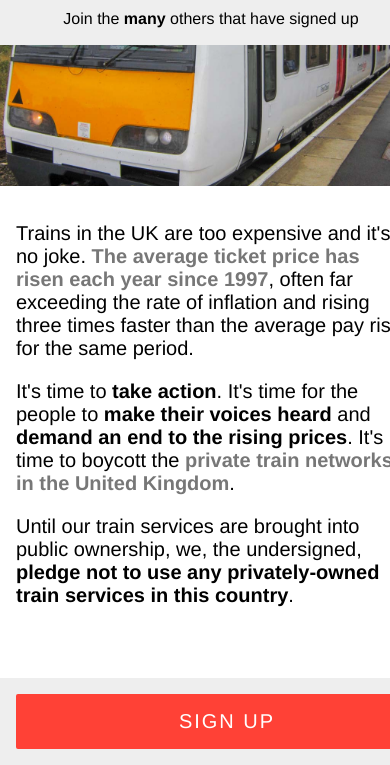
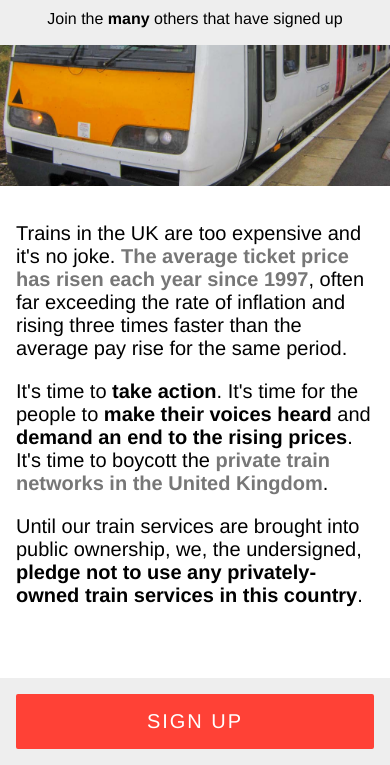
Before and after one commit to des-des/train-strike, a website: page src/index.html in a window 390 px wide. Shown: the part 79-844 px from the top of the page. Drawn offline with nearby package versions, Linux system fonts and the light colour scheme; files that its build step writes are made by us from their sources; no server answers; files whose address does not match are found by name.

Commit message:
fixes main content overflow on mobile.
  also adds box-sizing back onto inputs
  adds deploy script

```diff
--- a/package.json
+++ b/package.json
@@ -5,7 +5,8 @@
   "main": "hapi_server.js",
   "scripts": {
     "test": "echo \"Error: no test specified\" && exit 1",
-    "build": "node build_css.js && html-inline -i src/index.html -o public/index.html -b public"
+    "build": "node build_css.js && html-inline -i src/index.html -o public/index.html -b public",
+    "deploy": "npm run build && firebase deploy"
   },
   "repository": {
     "type": "git",
--- a/src/index.html
+++ b/src/index.html
@@ -23,7 +23,7 @@
         </div>
 
         <!-- Explanatory text -->
-        <div class="fl f4 w-100 pa3 lh-copy bg-white">
+        <div class="fl f4 w-100 pa3 lh-copy bg-white mb5 mb3 mb3-l">
           <p>Trains in the UK are too expensive and it's no joke. <a class="gray b link shadow-hover hover-blue" title="Visit the BBC article on the rising train prices in the UK" href="http://www.bbc.co.uk/news/business-33968318" target="_blank">The average ticket price has risen each year since 1997</a>, often far exceeding the rate of inflation and rising three times faster than the average pay rise for the same period.</p>
 
           <p>It's time to <span class="b">take action</span>. It's time for the people to <span class="b">make their voices heard</span> and <span class="b">demand an end to the rising prices</span>. It's time to boycott the <a class="gray b link shadow-hover hover-blue" title="Visit the Wikipedia list of private railway operators in the UK" href="https://en.wikipedia.org/wiki/List_of_companies_operating_trains_in_the_United_Kingdom" target="_blank">private train networks in the United Kingdom</a>.</p>
--- a/src/style.css
+++ b/src/style.css
@@ -6,6 +6,7 @@
 @import 'tachyons/src/_border-radius';
 @import 'tachyons/src/_border-style';
 @import 'tachyons/src/_border-widths';
+@import 'tachyons/src/_box-sizing';
 @import 'tachyons/src/_coordinates';
 @import 'tachyons/src/_display';
 @import 'tachyons/src/_floats';
```
